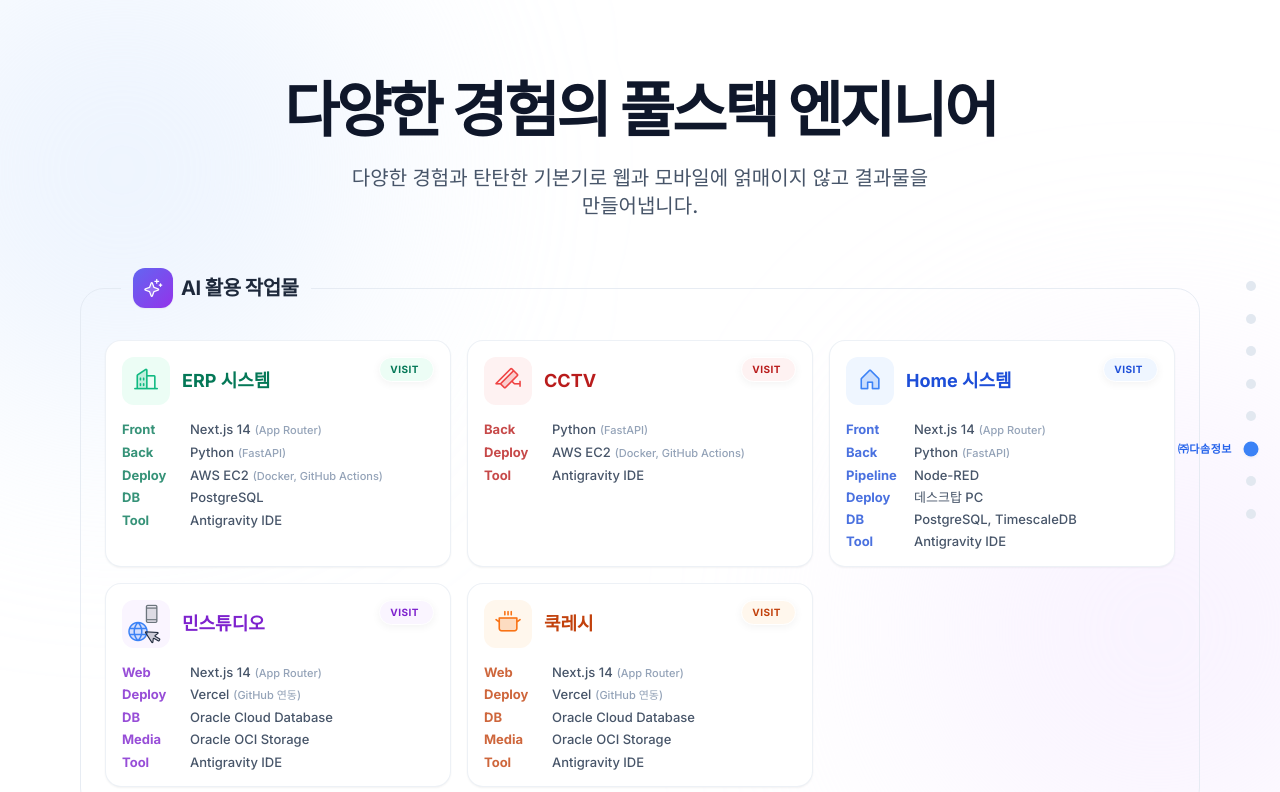
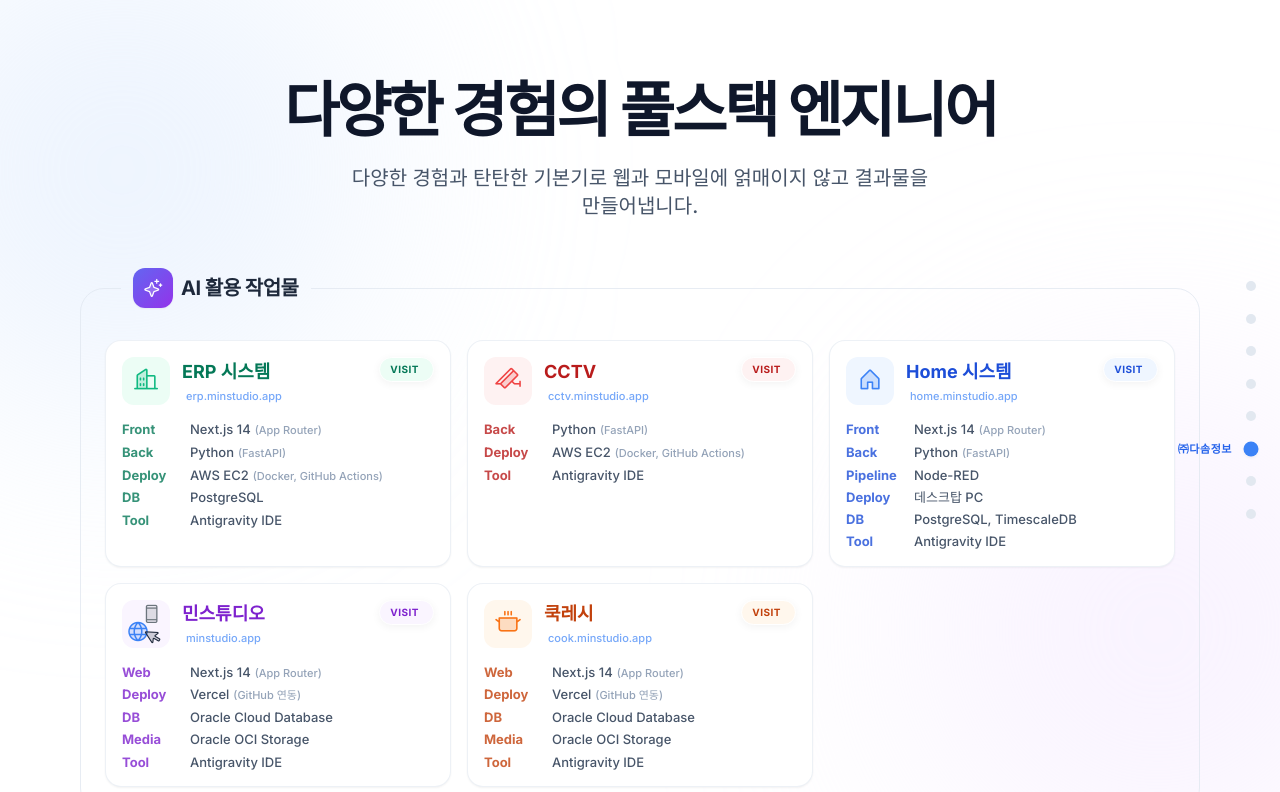
Before and after one commit to gyuminiai82/portfolio, a React (Vite) app: page / in a window 1280 px wide. Shown: the top 792 px of the page. Built offline with nearby package versions, Linux system fonts and the light colour scheme; a web font is replaced by a local one.

Commit message:
style: AI 활용 작업물 카드 타이틀 영역에 실제 URL 표시 및 밑줄 호버 효과 추가하여 링크 인지도 강화

```diff
--- a/src/components/AIWorks.jsx
+++ b/src/components/AIWorks.jsx
@@ -116,9 +116,15 @@ export default function AIWorks() {
                 <div className={`w-12 h-12 rounded-xl ${work.bgLight} flex items-center justify-center group-hover:scale-105 transition-transform duration-300`}>
                   {work.customIcon ? work.customIcon : <i className={`ph-duotone ${work.icon}`} style={{ color: work.iconColor, fontSize: '1.6rem' }}></i>}
                 </div>
-                <h3 className={`text-lg font-bold ${work.textDark}`}>
-                  {work.title}
-                </h3>
+                <div className="flex flex-col justify-center">
+                  <h3 className={`text-lg font-bold ${work.textDark} group-hover:underline decoration-2 underline-offset-4`}>
+                    {work.title}
+                  </h3>
+                  <div className="text-[11px] text-blue-500 font-medium mt-0.5 flex items-center gap-1 opacity-70 group-hover:opacity-100 transition-opacity">
+                    <i className="ph-bold ph-link"></i>
+                    {work.url.replace('https://', '')}
+                  </div>
+                </div>
               </div>
 
               <ul className="space-y-1.5">
```
